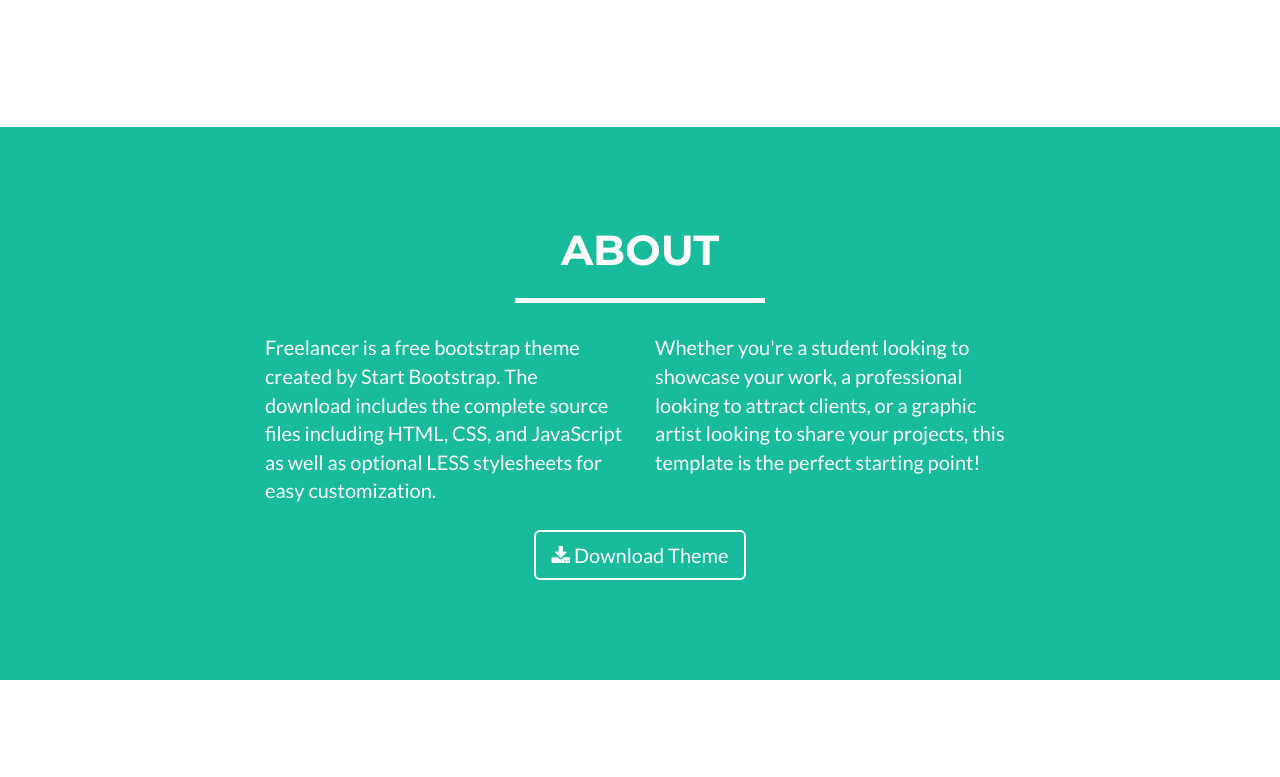
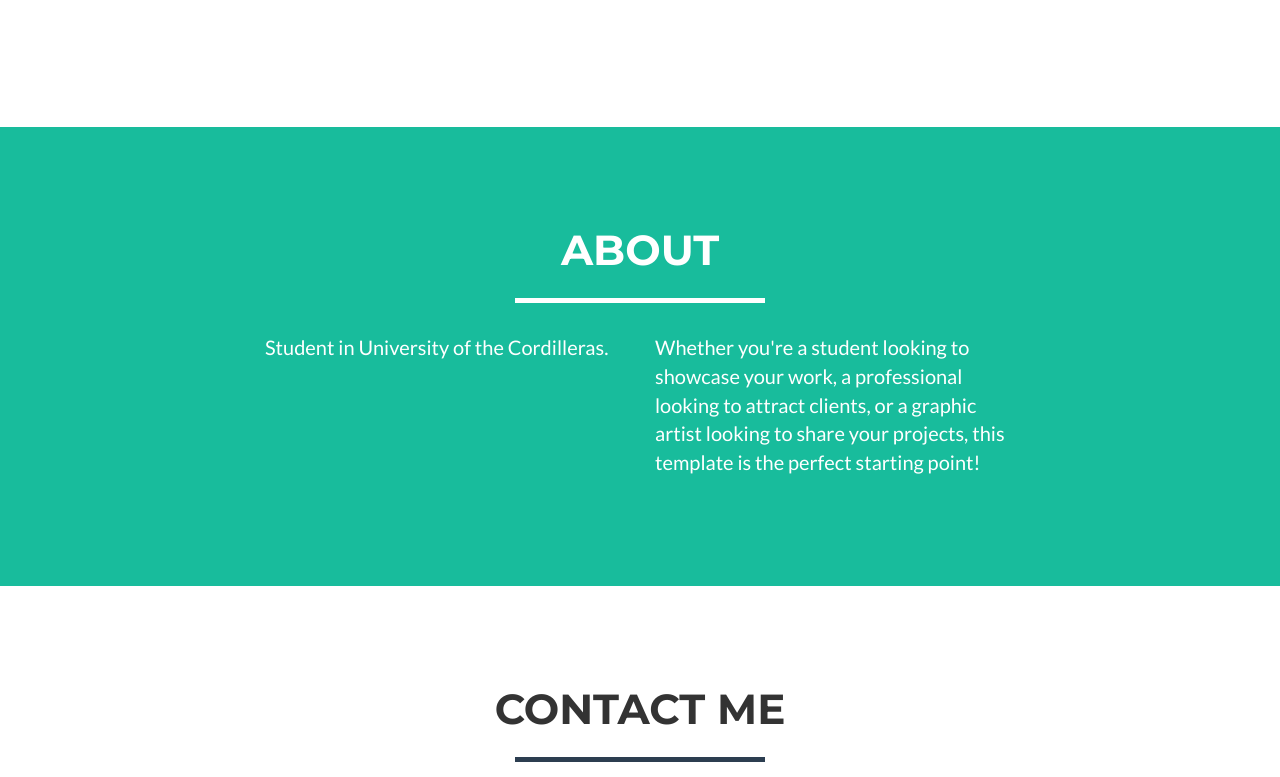
Before and after one commit to daphnetuliao/daphnetuliao.github.io, a website: page index.html in a window 1280 px wide. Shown: the part 1525-2302 px from the top of the page. Drawn offline with nearby package versions, Linux system fonts and the light colour scheme.

Commit message:
Update index.html

```diff
--- a/index.html
+++ b/index.html
@@ -75,7 +75,7 @@
                     <div class="intro-text">
                         <span class="name">Daphne Tuliao</span>
                         <hr class="star-light">
-                        <span class="skills">Web Developer - Graphic Artist - User Experience Designer</span>
+                        <span class="skills">Student- User Experience Designer</span>
                     </div>
                 </div>
             </div>
@@ -167,15 +167,10 @@
             </div>
             <div class="row">
                 <div class="col-lg-4 col-lg-offset-2">
-                    <p>Freelancer is a free bootstrap theme created by Start Bootstrap. The download includes the complete source files including HTML, CSS, and JavaScript as well as optional LESS stylesheets for easy customization.</p>
+                    <p>Student in University of the Cordilleras.</p>
                 </div>
                 <div class="col-lg-4">
                     <p>Whether you're a student looking to showcase your work, a professional looking to attract clients, or a graphic artist looking to share your projects, this template is the perfect starting point!</p>
-                </div>
-                <div class="col-lg-8 col-lg-offset-2 text-center">
-                    <a href="#" class="btn btn-lg btn-outline">
-                        <i class="fa fa-download"></i> Download Theme
-                    </a>
                 </div>
             </div>
         </div>
```
